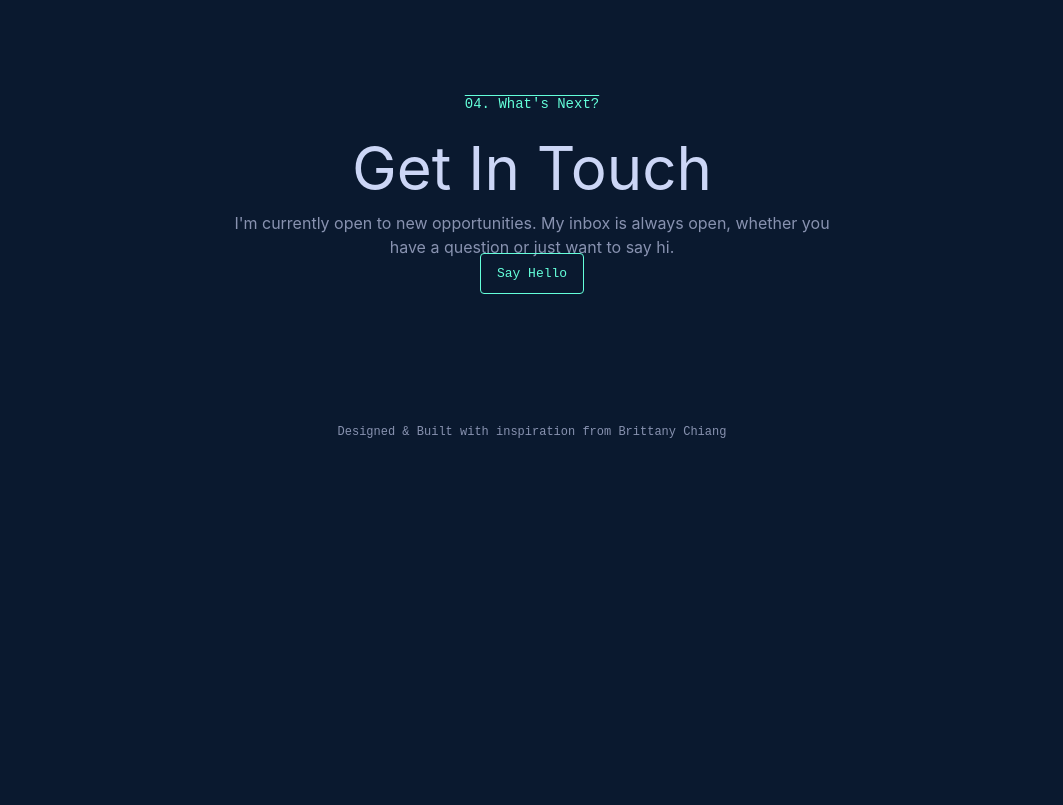
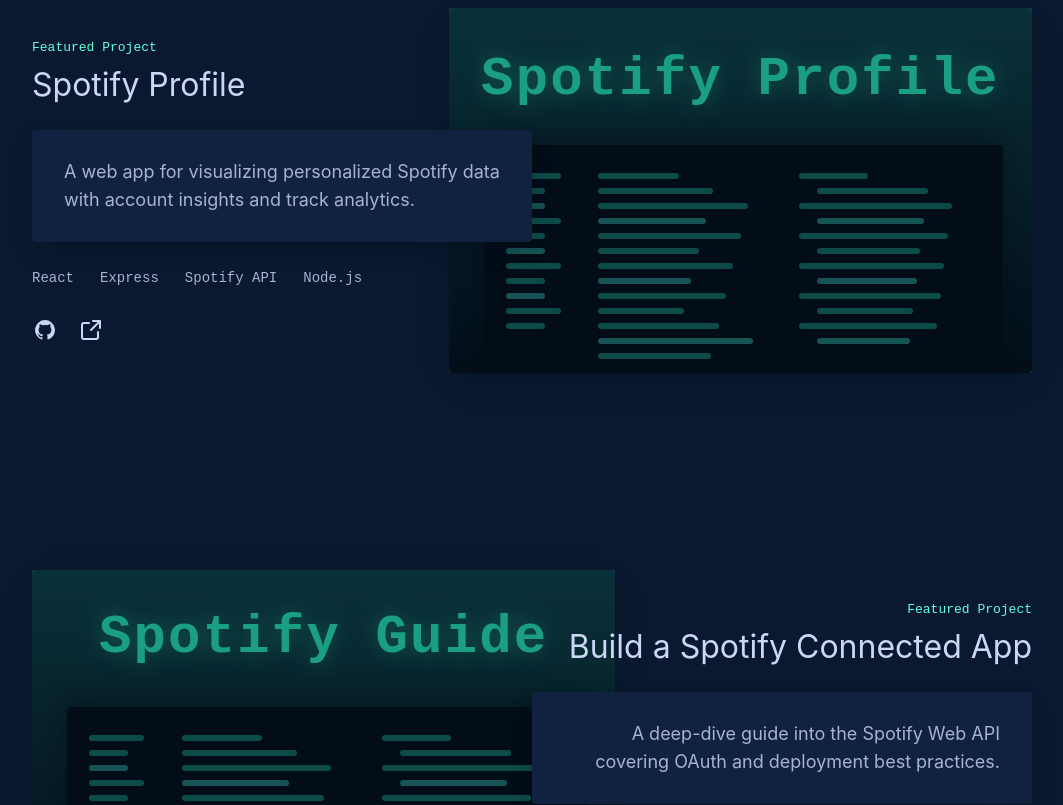
Before and after one commit to Priyesh1994/portfolio, a Next.js app: page / in a window 1280 px wide. Shown: the part 3120-3925 px from the top of the page, without its empty margins (108-1171 px from the left). Before the commit the page ends 3581 px from the top, so only its background shows below. Built offline with nearby package versions, Linux system fonts and the light colour scheme.

Commit message:
Support multiple featured work projects

```diff
--- a/app/components/sections/work-section.tsx
+++ b/app/components/sections/work-section.tsx
@@ -1,4 +1,6 @@
 import { projects } from '@/app/data/site';
+
+type Project = (typeof projects)[number];
 
 function GithubIcon() {
   return (
@@ -26,12 +28,12 @@
   );
 }
 
-function ProjectPreview() {
+function ProjectPreview({ project }: { project: Project }) {
   return (
     <div className="project-preview" aria-hidden="true">
       <div className="preview-hero">
-        <span>Halcyon</span>
-        <small>A minimal, dark blue theme for VS Code, Sublime Text, Atom, and more.</small>
+        <span>{project.preview.title}</span>
+        <small>{project.preview.description}</small>
       </div>
       <div className="preview-editor">
         <div className="preview-sidebar">
@@ -54,6 +56,32 @@
   );
 }
 
+function ProjectDescription({ project }: { project: Project }) {
+  return (
+    <p className="project-description">
+      {project.description}
+      {project.marketplaces.length > 0 && (
+        <>
+          {' '}
+          Available on{' '}
+          {project.marketplaces.map((marketplace, index) => (
+            <span key={marketplace.label}>
+              <a href={marketplace.href} target="_blank" rel="noreferrer">
+                {marketplace.label}
+              </a>
+              {index < project.marketplaces.length - 2
+                ? ', '
+                : index === project.marketplaces.length - 2
+                  ? ', and '
+                  : '.'}
+            </span>
+          ))}
+        </>
+      )}
+    </p>
+  );
+}
+
 export function WorkSection() {
   return (
     <section id="work" className="work-section">
@@ -68,27 +96,13 @@
               rel="noreferrer"
               aria-label={`${project.title} project preview`}
             >
-              <ProjectPreview />
+              <ProjectPreview project={project} />
             </a>
 
             <div className="featured-project-content">
               <p className="project-kicker">Featured Project</p>
               <h3>{project.title}</h3>
-              <p className="project-description">
-                {project.description} Available on{' '}
-                {project.marketplaces.map((marketplace, index) => (
-                  <span key={marketplace}>
-                    <a href={project.links.external} target="_blank" rel="noreferrer">
-                      {marketplace}
-                    </a>
-                    {index < project.marketplaces.length - 2
-                      ? ', '
-                      : index === project.marketplaces.length - 2
-                        ? ', and '
-                        : '.'}
-                  </span>
-                ))}
-              </p>
+              <ProjectDescription project={project} />
               <ul className="project-tech-list" aria-label={`${project.title} technologies`}>
                 {project.tech.map(tech => (
                   <li key={tech}>{tech}</li>
--- a/app/data/site.ts
+++ b/app/data/site.ts
@@ -76,11 +76,15 @@
     title: 'Halcyon Theme',
     description:
       'A minimal, dark blue theme for VS Code, Sublime Text, Atom, iTerm, and more.',
+    preview: {
+      title: 'Halcyon',
+      description: 'A minimal, dark blue theme for VS Code, Sublime Text, Atom, and more.',
+    },
     marketplaces: [
-      'Visual Studio Marketplace',
-      'Package Control',
-      'Atom Package Manager',
-      'npm',
+      { label: 'Visual Studio Marketplace', href: 'https://example.com' },
+      { label: 'Package Control', href: 'https://example.com' },
+      { label: 'Atom Package Manager', href: 'https://example.com' },
+      { label: 'npm', href: 'https://example.com' },
     ],
     tech: ['VS Code', 'Sublime Text', 'Atom', 'iTerm2', 'Hyper'],
     links: {
@@ -88,4 +92,34 @@
       external: 'https://example.com',
     },
   },
+  {
+    title: 'Spotify Profile',
+    description:
+      'A web app for visualizing personalized Spotify data with account insights and track analytics.',
+    preview: {
+      title: 'Spotify Profile',
+      description: 'Personalized top tracks, artists, playlists, and listening insights.',
+    },
+    marketplaces: [],
+    tech: ['React', 'Express', 'Spotify API', 'Node.js'],
+    links: {
+      github: 'https://github.com',
+      external: 'https://example.com',
+    },
+  },
+  {
+    title: 'Build a Spotify Connected App',
+    description:
+      'A deep-dive guide into the Spotify Web API covering OAuth and deployment best practices.',
+    preview: {
+      title: 'Spotify Guide',
+      description: 'A practical guide to OAuth, Spotify data, deployment, and production workflows.',
+    },
+    marketplaces: [],
+    tech: ['Gatsby', 'MDX', 'Netlify', 'Spotify API'],
+    links: {
+      github: 'https://github.com',
+      external: 'https://example.com',
+    },
+  },
 ];
--- a/app/globals.css
+++ b/app/globals.css
@@ -662,6 +662,21 @@
   box-shadow: 0 10px 30px -15px color-mix(in srgb, #020c1b 90%, transparent);
 }
 
+.featured-project:nth-child(even) .featured-project-image {
+  grid-column: 6 / -1;
+}
+
+.featured-project:nth-child(even) .featured-project-content {
+  grid-column: 1 / 7;
+  align-items: flex-start;
+  text-align: left;
+}
+
+.featured-project:nth-child(even) .project-tech-list,
+.featured-project:nth-child(even) .project-links {
+  justify-content: flex-start;
+}
+
 .featured-project-image::after {
   content: "";
   position: absolute;
@@ -843,6 +858,7 @@
     display: block;
   }
 
+  .featured-project:nth-child(even) .featured-project-content,
   .featured-project-content {
     align-items: flex-start;
     margin-top: -220px;
@@ -877,6 +893,7 @@
     display: none;
   }
 
+  .featured-project:nth-child(even) .featured-project-content,
   .featured-project-content {
     margin-top: -420px;
     min-height: 420px;
```
